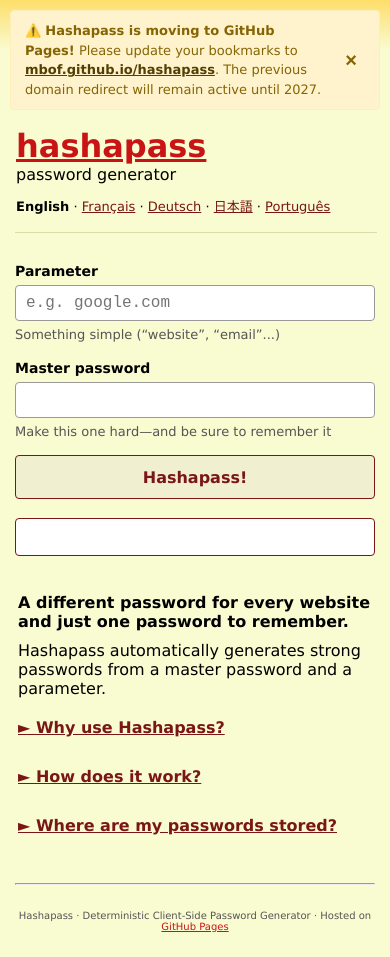
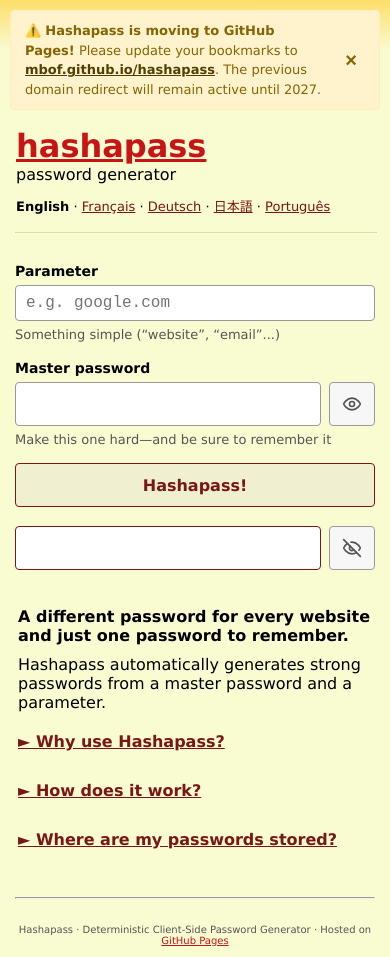
Before and after one commit to mbof/hashapass, an Angular app: page / in a window 390 px wide. Built offline with nearby package versions, Linux system fonts and the light colour scheme.

Commit message:
feat: enable Ctrl+X on generated password and add see/hide controls to password fields

```diff
--- a/src/app/app.css
+++ b/src/app/app.css
@@ -84,6 +84,53 @@
   padding-left: 0.5em;
 }
 
+.input-with-toggle {
+  display: inline-flex;
+  align-items: center;
+  gap: 4px;
+  vertical-align: middle;
+}
+
+.result-group {
+  display: inline-flex;
+  align-items: center;
+  gap: 4px;
+  vertical-align: middle;
+}
+
+.toggle-password-btn {
+  background: #f7f7f7;
+  border: 1px solid #aaa;
+  border-radius: 3px;
+  padding: 2px 4px;
+  cursor: pointer;
+  display: inline-flex;
+  align-items: center;
+  justify-content: center;
+  color: #555;
+  line-height: 1;
+  vertical-align: middle;
+  height: 22px;
+  box-sizing: border-box;
+}
+
+.toggle-password-btn:hover {
+  color: #7a1616;
+  border-color: #7a1616;
+  background-color: #fefee8;
+}
+
+.toggle-password-btn:focus-visible {
+  outline: 2px solid #7a1616;
+  outline-offset: 1px;
+}
+
+.toggle-password-icon {
+  display: block;
+  width: 14px;
+  height: 14px;
+}
+
 .copy-button {
   cursor: pointer;
   padding: 2px 8px;
@@ -161,6 +208,34 @@
     color: #555;
   }
 
+  .input-with-toggle {
+    display: flex;
+    gap: 8px;
+    align-items: stretch;
+    width: 100%;
+  }
+
+  .input-with-toggle .form-input {
+    flex: 1;
+    min-width: 0;
+    width: auto !important;
+  }
+
+  .toggle-password-btn {
+    min-height: 44px;
+    min-width: 44px;
+    height: auto;
+    padding: 0 12px;
+    border-radius: 4px;
+    border: 1px solid #999;
+    background-color: #f7f7f7;
+  }
+
+  .toggle-password-icon {
+    width: 20px;
+    height: 20px;
+  }
+
   .form-divider-row {
     display: none !important;
   }
@@ -191,6 +266,7 @@
 
   .result-input {
     flex: 1;
+    min-width: 0;
     width: auto !important;
     font-size: 18px !important;
     padding: 8px 10px !important;
--- a/src/app/app.html
+++ b/src/app/app.html
@@ -61,14 +61,37 @@
                   <tr>
                     <td class="form-label">{{ t.seedLabel }}</td>
                     <td class="form-input-cell">
+                      <div class="input-with-toggle">
                         <input
-                        type="password"
+                          [type]="showMasterPassword() ? 'text' : 'password'"
                           id="seedId"
                           name="seed"
                           size="16"
                           class="form-input"
                           [(ngModel)]="seed"
                         />
+                        <button
+                          type="button"
+                          class="toggle-password-btn"
+                          (click)="toggleMasterPasswordVisibility()"
+                          [title]="showMasterPassword() ? t.hidePassword : t.showPassword"
+                          [attr.aria-label]="showMasterPassword() ? t.hidePassword : t.showPassword"
+                        >
+                          @if (showMasterPassword()) {
+                            <svg class="toggle-password-icon" xmlns="http://www.w3.org/2000/svg" width="16" height="16" viewBox="0 0 24 24" fill="none" stroke="currentColor" stroke-width="2" stroke-linecap="round" stroke-linejoin="round">
+                              <path d="M9.88 9.88a3 3 0 1 0 4.24 4.24" />
+                              <path d="M10.73 5.08A10.43 10.43 0 0 1 12 5c7 0 10 7 10 7a13.16 13.16 0 0 1-1.67 2.68" />
+                              <path d="M6.61 6.61A13.526 13.526 0 0 0 2 12s3 7 10 7a9.74 9.74 0 0 0 5.39-1.61" />
+                              <line x1="2" y1="2" x2="22" y2="22" />
+                            </svg>
+                          } @else {
+                            <svg class="toggle-password-icon" xmlns="http://www.w3.org/2000/svg" width="16" height="16" viewBox="0 0 24 24" fill="none" stroke="currentColor" stroke-width="2" stroke-linecap="round" stroke-linejoin="round">
+                              <path d="M2 12s3-7 10-7 10 7 10 7-3 7-10 7-10-7-10-7Z" />
+                              <circle cx="12" cy="12" r="3" />
+                            </svg>
+                          }
+                        </button>
+                      </div>
                     </td>
                     <td class="form-help">
                       {{ t.seedHelp }}
@@ -89,14 +112,35 @@
                     <td class="form-input-cell">
                       <div class="result-group">
                         <input
+                          [type]="showGeneratedPassword() ? 'text' : 'password'"
                           name="result"
                           id="resultId"
                           size="16"
-                          readonly
                           class="result-input"
                           [value]="result()"
                           (click)="selectResult($event)"
                         />
+                        <button
+                          type="button"
+                          class="toggle-password-btn"
+                          (click)="toggleGeneratedPasswordVisibility()"
+                          [title]="showGeneratedPassword() ? t.hidePassword : t.showPassword"
+                          [attr.aria-label]="showGeneratedPassword() ? t.hidePassword : t.showPassword"
+                        >
+                          @if (showGeneratedPassword()) {
+                            <svg class="toggle-password-icon" xmlns="http://www.w3.org/2000/svg" width="16" height="16" viewBox="0 0 24 24" fill="none" stroke="currentColor" stroke-width="2" stroke-linecap="round" stroke-linejoin="round">
+                              <path d="M9.88 9.88a3 3 0 1 0 4.24 4.24" />
+                              <path d="M10.73 5.08A10.43 10.43 0 0 1 12 5c7 0 10 7 10 7a13.16 13.16 0 0 1-1.67 2.68" />
+                              <path d="M6.61 6.61A13.526 13.526 0 0 0 2 12s3 7 10 7a9.74 9.74 0 0 0 5.39-1.61" />
+                              <line x1="2" y1="2" x2="22" y2="22" />
+                            </svg>
+                          } @else {
+                            <svg class="toggle-password-icon" xmlns="http://www.w3.org/2000/svg" width="16" height="16" viewBox="0 0 24 24" fill="none" stroke="currentColor" stroke-width="2" stroke-linecap="round" stroke-linejoin="round">
+                              <path d="M2 12s3-7 10-7 10 7 10 7-3 7-10 7-10-7-10-7Z" />
+                              <circle cx="12" cy="12" r="3" />
+                            </svg>
+                          }
+                        </button>
                         @if (result()) {
                           <button type="button" class="copy-button" (click)="copyToClipboard()">
                             {{ copied() ? t.copiedButton : t.copyButton }}
--- a/src/app/app.ts
+++ b/src/app/app.ts
@@ -20,6 +20,8 @@
   result = signal('');
   copied = signal(false);
   showBanner = signal(true);
+  showMasterPassword = signal(false);
+  showGeneratedPassword = signal(true);
 
   zippyWhy = signal(false);
   zippyHow = signal(false);
@@ -93,6 +95,14 @@
     }
   }
 
+  toggleMasterPasswordVisibility(): void {
+    this.showMasterPassword.update((v) => !v);
+  }
+
+  toggleGeneratedPasswordVisibility(): void {
+    this.showGeneratedPassword.update((v) => !v);
+  }
+
   async copyToClipboard(): Promise<void> {
     const text = this.result();
     if (!text) {
@@ -100,13 +110,14 @@
     }
 
     try {
-      if (navigator.clipboard) {
+      if (typeof navigator !== 'undefined' && navigator.clipboard?.writeText) {
         await navigator.clipboard.writeText(text);
         this.copied.set(true);
         setTimeout(() => this.copied.set(false), 2000);
+      } else {
+        throw new Error('Clipboard API unavailable');
       }
     } catch {
-      // Fallback: select element
       const resultElem = document.getElementById('resultId') as HTMLInputElement | null;
       if (resultElem) {
         resultElem.select();
--- a/src/app/i18n/translations.ts
+++ b/src/app/i18n/translations.ts
@@ -11,6 +11,8 @@
   submitButton: string;
   copyButton: string;
   copiedButton: string;
+  showPassword: string;
+  hidePassword: string;
   tagline: string;
   description: string;
   zippyWhyTitle: string;
@@ -41,6 +43,8 @@
     submitButton: 'Hashapass!',
     copyButton: 'Copy',
     copiedButton: 'Copied!',
+    showPassword: 'Show password',
+    hidePassword: 'Hide password',
     tagline: 'A different password for every website and just one password to remember.',
     description:
       'Hashapass automatically generates strong passwords from a master password and a parameter.',
@@ -78,6 +82,8 @@
     submitButton: 'Hashapass !',
     copyButton: 'Copier',
     copiedButton: 'Copié !',
+    showPassword: 'Afficher le mot de passe',
+    hidePassword: 'Masquer le mot de passe',
     tagline: 'Un mot de passe différent pour chaque site web et un seul mot de passe à retenir.',
     description:
       'Hashapass génère automatiquement des mots de passe forts à partir d’un mot de passe maître et d’un paramètre.',
@@ -117,6 +123,8 @@
     submitButton: 'Hashapass!',
     copyButton: 'Kopieren',
     copiedButton: 'Kopiert!',
+    showPassword: 'Passwort anzeigen',
+    hidePassword: 'Passwort ausblenden',
     tagline: 'Ein anderes Passwort für jede Webseite und nur ein einziges Passwort zum Merken.',
     description:
       'Hashapass generiert automatisch starke Passwörter aus einem Master-Passwort und einem Parameter.',
@@ -156,6 +164,8 @@
     submitButton: 'Hashapass!',
     copyButton: 'コピー',
     copiedButton: 'コピー完了！',
+    showPassword: 'パスワードを表示',
+    hidePassword: 'パスワードを非表示',
     tagline: 'すべてのウェブサイトに異なるパスワードを、覚えるパスワードは1つだけ。',
     description: 'Hashapassはマスターパスワードとパラメータから強力なパスワードを自動生成します。',
     zippyWhyTitle: 'なぜHashapassを使うのか？',
@@ -192,6 +202,8 @@
     submitButton: 'Hashapass!',
     copyButton: 'Copiar',
     copiedButton: 'Copiado!',
+    showPassword: 'Mostrar senha',
+    hidePassword: 'Ocultar senha',
     tagline: 'Uma senha diferente para cada site e apenas uma senha para lembrar.',
     description:
       'O Hashapass gera senhas fortes automaticamente a partir de uma senha mestra e de um parâmetro.',
```
Also changed, not shown: 1 other file (tests, documents, lock files or other folders). Lines whose indentation alone changed are shown as unchanged.
